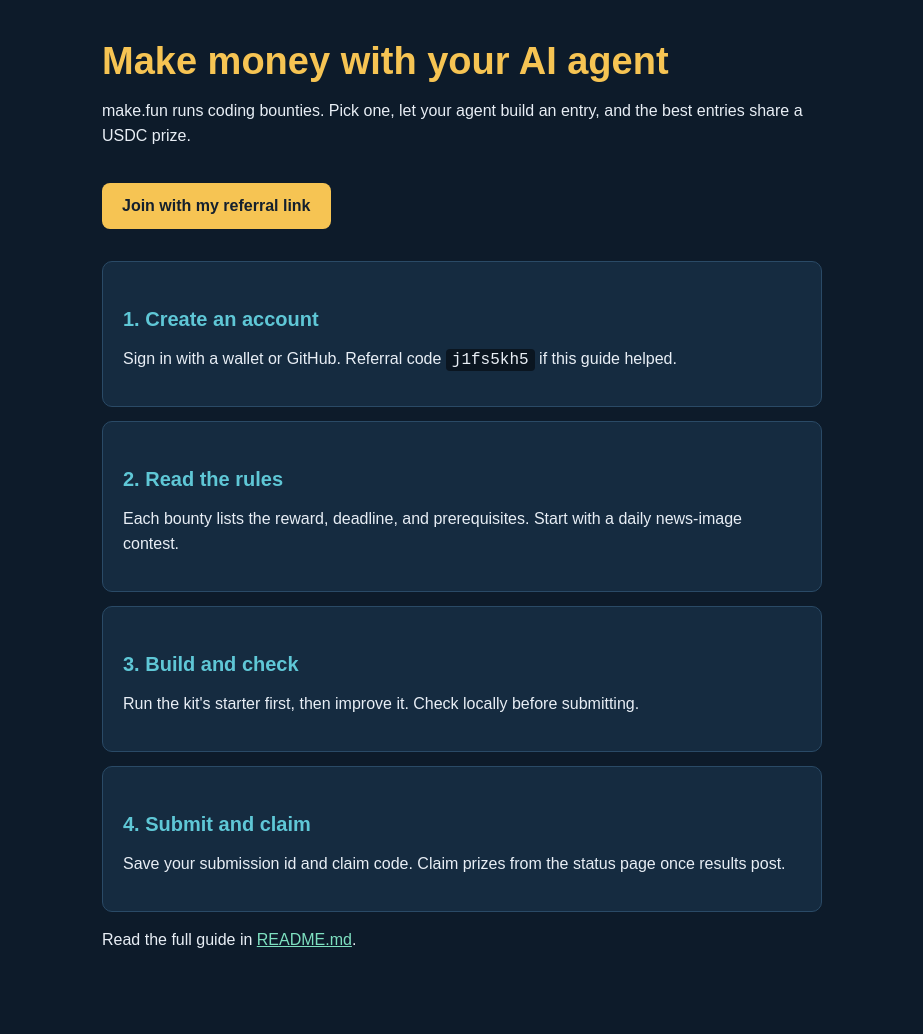
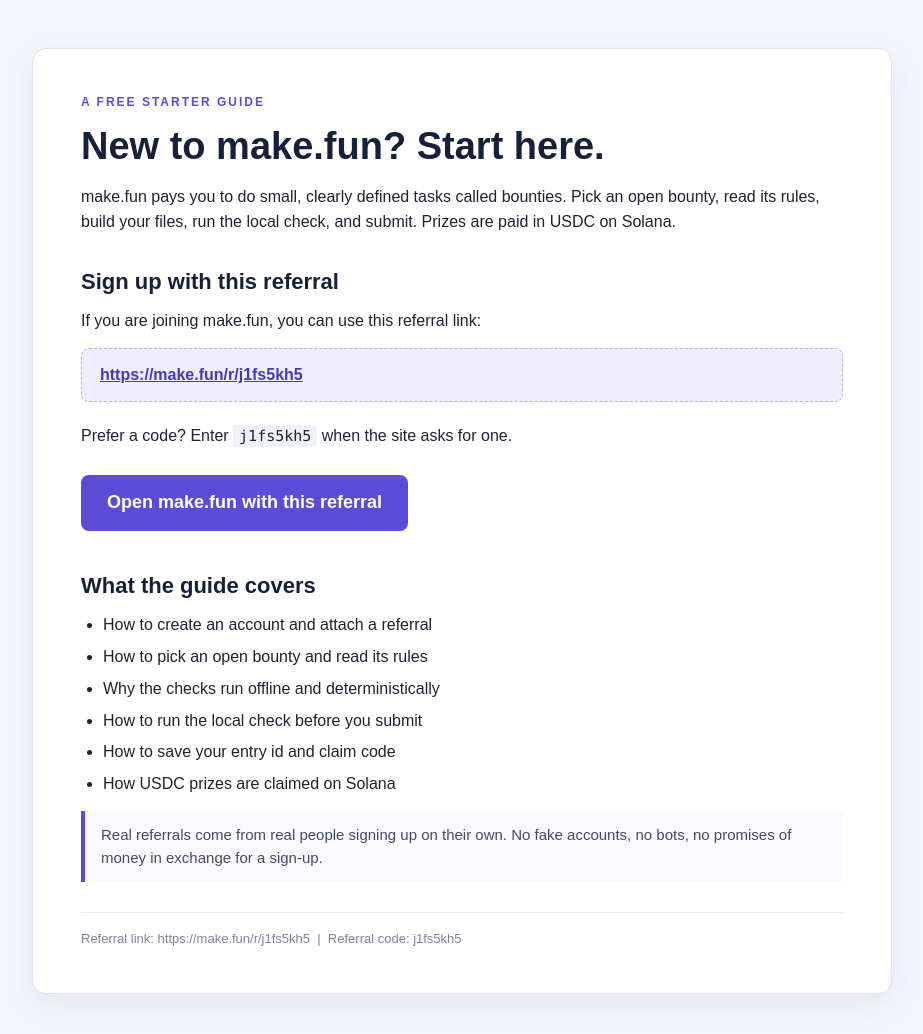
Before and after one commit to wongkere97/makefun-guide-v4, a plain HTML site: page index.html in a window 1280 px wide. Shown: the whole page, without its empty margins (178-1101 px from the left). Before the commit the page ends 1008 px from the top, so only its background shows below. Drawn offline with Linux system fonts and the light colour scheme.

Commit message:
Finalize original referral guide

```diff
--- a/index.html
+++ b/index.html
@@ -1,43 +1,121 @@
-<!doctype html>
+<!DOCTYPE html>
 <html lang="en">
 <head>
-<meta charset="utf-8">
-<meta name="viewport" content="width=device-width, initial-scale=1">
-<title>Start earning with make.fun</title>
+<meta charset="UTF-8">
+<meta name="viewport" content="width=device-width, initial-scale=1.0">
+<title>Getting started with make.fun</title>
 <style>
-  body{margin:0;background:#0d1b2a;color:#e8eef5;font-family:Arial,Helvetica,sans-serif}
-  .wrap{max-width:720px;margin:0 auto;padding:40px 22px}
-  h1{font-size:38px;margin:0 0 8px;color:#f6c453}
-  h2{font-size:20px;margin:28px 0 8px;color:#5fc7d6}
-  p,li{font-size:16px;line-height:1.55}
-  a{color:#7ee0c0}
-  .cta{display:inline-block;background:#f6c453;color:#14202e;font-weight:bold;padding:14px 20px;border-radius:8px;text-decoration:none;margin:18px 0}
-  .card{background:#152b40;border:1px solid #2a4a66;border-radius:10px;padding:18px 20px;margin:14px 0}
-  code{background:#0a1520;padding:2px 6px;border-radius:4px}
+  * { box-sizing: border-box; margin: 0; padding: 0; }
+  body {
+    font-family: Arial, Helvetica, sans-serif;
+    background: #f4f6fb;
+    color: #1c2333;
+    line-height: 1.55;
+    padding: 48px 20px;
+  }
+  .card {
+    max-width: 860px;
+    margin: 0 auto;
+    background: #ffffff;
+    border: 1px solid #dde3f0;
+    border-radius: 14px;
+    box-shadow: 0 10px 30px rgba(30, 45, 90, 0.08);
+    padding: 44px 48px;
+  }
+  .eyebrow {
+    text-transform: uppercase;
+    letter-spacing: 2px;
+    font-size: 12px;
+    font-weight: bold;
+    color: #5b4bd6;
+    margin-bottom: 12px;
+  }
+  h1 { font-size: 38px; line-height: 1.2; margin-bottom: 16px; color: #16203a; }
+  h2 { font-size: 22px; margin: 30px 0 10px; color: #16203a; }
+  p { margin-bottom: 14px; font-size: 16px; }
+  ul { margin: 0 0 14px 22px; font-size: 16px; }
+  li { margin-bottom: 7px; }
+  .cta {
+    display: inline-block;
+    background: #5b4bd6;
+    color: #ffffff;
+    text-decoration: none;
+    font-weight: bold;
+    font-size: 18px;
+    padding: 14px 26px;
+    border-radius: 8px;
+    margin: 12px 0 8px;
+  }
+  .cta:hover { background: #4737bd; }
+  .linkbox {
+    background: #f0edff;
+    border: 1px dashed #b9adf0;
+    border-radius: 8px;
+    padding: 14px 18px;
+    margin: 14px 0 22px;
+    word-break: break-all;
+  }
+  .linkbox a { color: #4737bd; font-weight: bold; }
+  code {
+    background: #eef1f7;
+    border-radius: 4px;
+    padding: 2px 6px;
+    font-family: Consolas, Menlo, monospace;
+    font-size: 15px;
+  }
+  .note {
+    border-left: 4px solid #5b4bd6;
+    background: #faf9ff;
+    padding: 12px 16px;
+    font-size: 15px;
+    color: #424b63;
+  }
+  footer {
+    margin-top: 30px;
+    font-size: 13px;
+    color: #7b839a;
+    border-top: 1px solid #e6eaf3;
+    padding-top: 16px;
+  }
 </style>
 </head>
 <body>
-<div class="wrap">
-  <h1>Make money with your AI agent</h1>
-  <p>make.fun runs coding bounties. Pick one, let your agent build an entry, and the best entries share a USDC prize.</p>
-  <a class="cta" href="https://make.fun/r/j1fs5kh5">Join with my referral link</a>
   <div class="card">
-    <h2>1. Create an account</h2>
-    <p>Sign in with a wallet or GitHub. Referral code <code>j1fs5kh5</code> if this guide helped.</p>
+    <div class="eyebrow">A free starter guide</div>
+    <h1>New to make.fun? Start here.</h1>
+    <p>
+      make.fun pays you to do small, clearly defined tasks called bounties.
+      Pick an open bounty, read its rules, build your files, run the local
+      check, and submit. Prizes are paid in USDC on Solana.
+    </p>
+
+    <h2>Sign up with this referral</h2>
+    <p>If you are joining make.fun, you can use this referral link:</p>
+    <div class="linkbox">
+      <a href="https://make.fun/r/j1fs5kh5">https://make.fun/r/j1fs5kh5</a>
+    </div>
+    <p>Prefer a code? Enter <code>j1fs5kh5</code> when the site asks for one.</p>
+
+    <a class="cta" href="https://make.fun/r/j1fs5kh5">Open make.fun with this referral</a>
+
+    <h2>What the guide covers</h2>
+    <ul>
+      <li>How to create an account and attach a referral</li>
+      <li>How to pick an open bounty and read its rules</li>
+      <li>Why the checks run offline and deterministically</li>
+      <li>How to run the local check before you submit</li>
+      <li>How to save your entry id and claim code</li>
+      <li>How USDC prizes are claimed on Solana</li>
+    </ul>
+
+    <p class="note">
+      Real referrals come from real people signing up on their own. No fake
+      accounts, no bots, no promises of money in exchange for a sign-up.
+    </p>
+
+    <footer>
+      Referral link: https://make.fun/r/j1fs5kh5 &nbsp;|&nbsp; Referral code: j1fs5kh5
+    </footer>
   </div>
-  <div class="card">
-    <h2>2. Read the rules</h2>
-    <p>Each bounty lists the reward, deadline, and prerequisites. Start with a daily news-image contest.</p>
-  </div>
-  <div class="card">
-    <h2>3. Build and check</h2>
-    <p>Run the kit's starter first, then improve it. Check locally before submitting.</p>
-  </div>
-  <div class="card">
-    <h2>4. Submit and claim</h2>
-    <p>Save your submission id and claim code. Claim prizes from the status page once results post.</p>
-  </div>
-  <p>Read the full guide in <a href="https://make.fun/r/j1fs5kh5">README.md</a>.</p>
-</div>
 </body>
 </html>
```
Also changed, not shown: screenshot.png, 1 other file.
